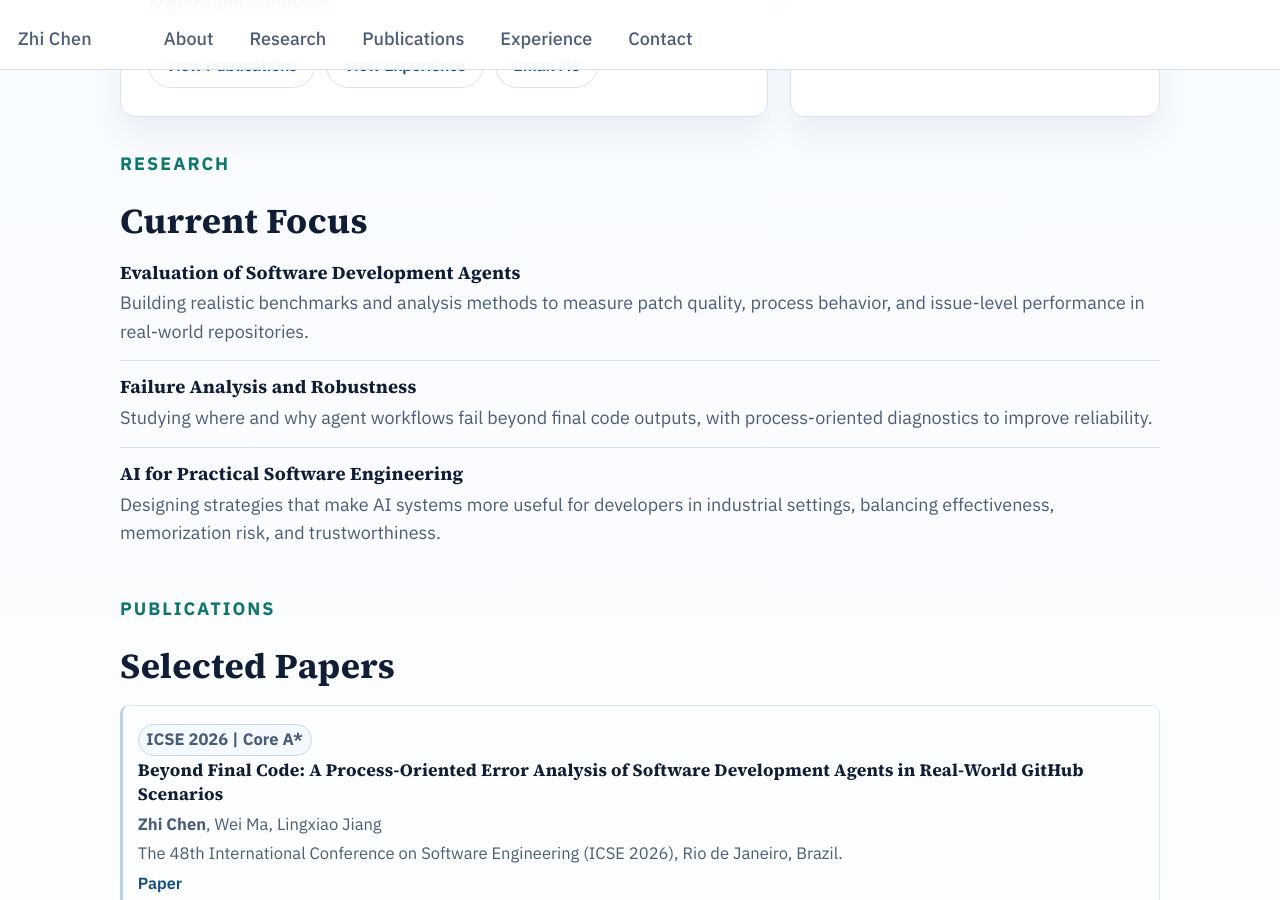
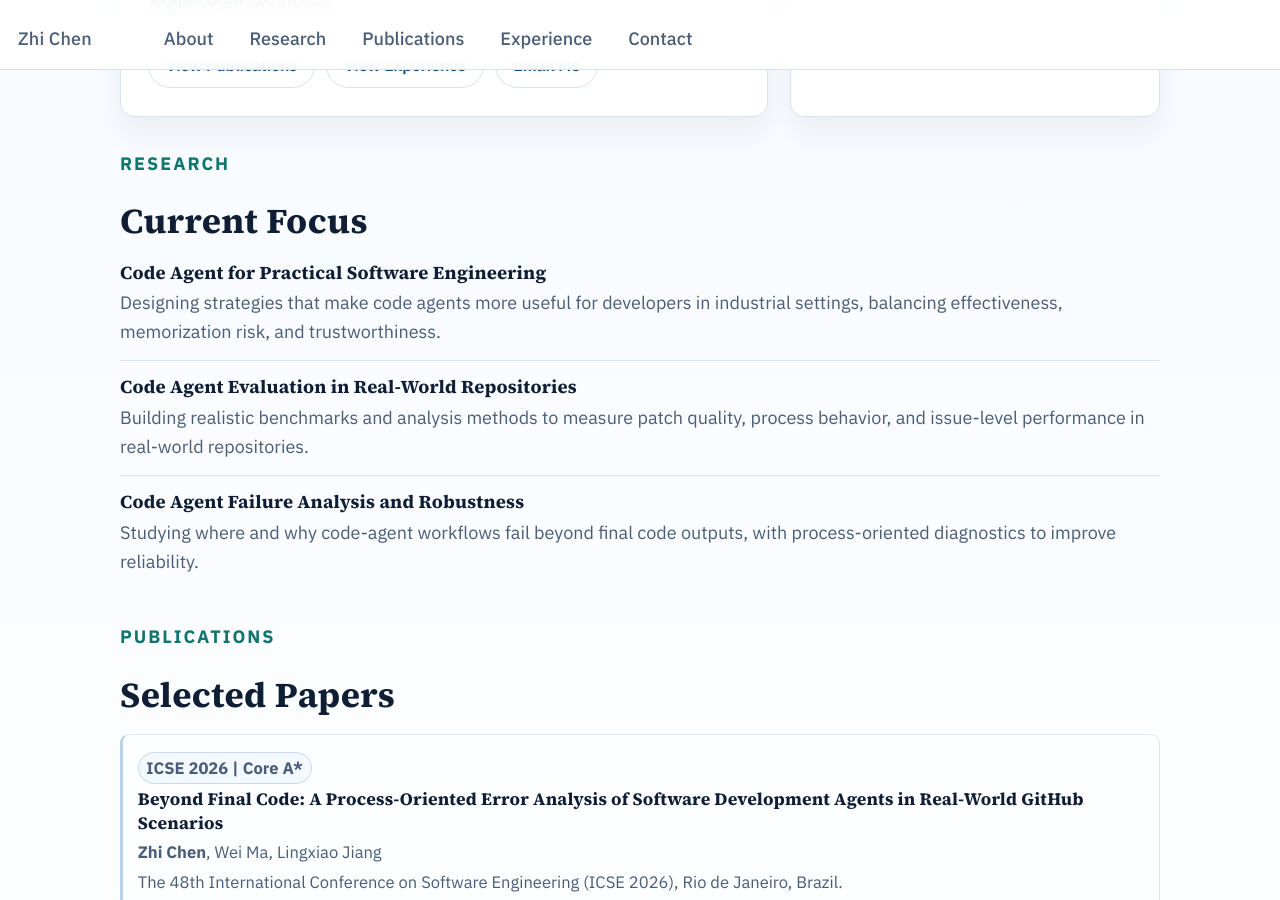
Before and after one commit to chenzhi-cz/chenzhi-cz.github.io, a Jekyll site: the page built from _pages/about.md, in a window 1280 px wide and 900 px high, scrolled down 489 px. Built offline with Jekyll 4.4.1, drawn with Linux system fonts in a browser that asks for light colours.

Commit message:
Refine current focus headings around code agents

```diff
--- a/_pages/about.md
+++ b/_pages/about.md
@@ -49,21 +49,21 @@ redirect_from:
     </div>
     <div class="home-card-grid">
       <article class="home-card">
-        <h3>Evaluation of Software Development Agents</h3>
+        <h3>Code Agent for Practical Software Engineering</h3>
+        <p>
+          Designing strategies that make code agents more useful for developers in industrial settings, balancing effectiveness, memorization risk, and trustworthiness.
+        </p>
+      </article>
+      <article class="home-card">
+        <h3>Code Agent Evaluation in Real-World Repositories</h3>
         <p>
           Building realistic benchmarks and analysis methods to measure patch quality, process behavior, and issue-level performance in real-world repositories.
         </p>
       </article>
       <article class="home-card">
-        <h3>Failure Analysis and Robustness</h3>
+        <h3>Code Agent Failure Analysis and Robustness</h3>
         <p>
-          Studying where and why agent workflows fail beyond final code outputs, with process-oriented diagnostics to improve reliability.
-        </p>
-      </article>
-      <article class="home-card">
-        <h3>AI for Practical Software Engineering</h3>
-        <p>
-          Designing strategies that make AI systems more useful for developers in industrial settings, balancing effectiveness, memorization risk, and trustworthiness.
+          Studying where and why code-agent workflows fail beyond final code outputs, with process-oriented diagnostics to improve reliability.
         </p>
       </article>
     </div>
```
